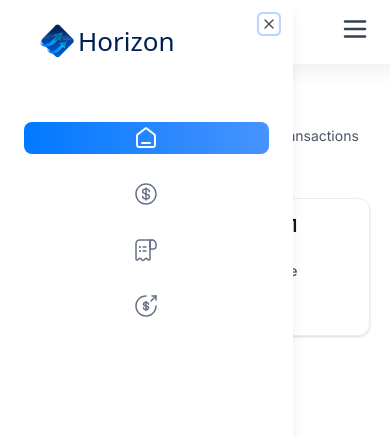
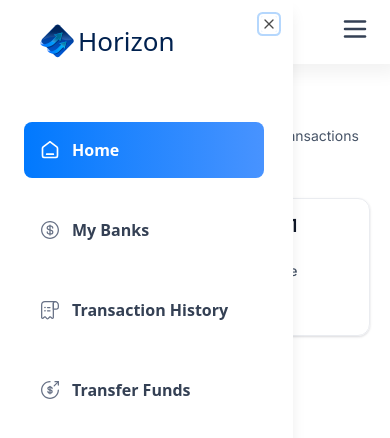
Before and after one commit to amrit1004/horizon, a Next.js app: page / in a window 390 px wide. Both pictures are taken after a click on the button 355 px from the left and 29 px from the top of the page. Shown: the top 438 px of the page. Built offline with nearby package versions, Linux system fonts and the light colour scheme.

Commit message:
left sidebar completed

```diff
--- a/components/MobileNav.tsx
+++ b/components/MobileNav.tsx
@@ -32,15 +32,15 @@ function MobileNav({ user }: MobileNavProps) {
                     {sidebarLinks.map((item)=>{
               const isActive = pathname === item.route || pathname.startsWith(`${item.route}/`)
               return (
+                <SheetClose asChild key ={item.route}>
                 <Link href={item.route} key = {item.label}
-                  className = {cn('sidebar-link' ,{'bg-bank-gradient':isActive})}>
-                    <div className="relative size-6">
-                    <Image src={item.imgURL} alt={item.label}  fill className= {cn({'brightness-[3]':isActive})}/>
-                    </div>
-                    <p className={cn("sidebar-label", { "!text-white": isActive })}>
+                  className = {cn('mobilenav-sheet_close w-full' ,{'bg-bank-gradient':isActive})}>
+                    <Image src={item.imgURL} alt={item.label} height={20} width={20}  className= {cn({'brightness-[3]':isActive})}/>
+                    <p className={cn("text-16 font-semibold text-black-2", { "text-white": isActive })}>
                 {item.label}
               </p>
                 </Link>
+                </SheetClose>
               )
             }
           )}
@@ -50,6 +50,7 @@ function MobileNav({ user }: MobileNavProps) {
         </SheetContent>
       </Sheet>
     </section>
+
   );
 }
 
```
